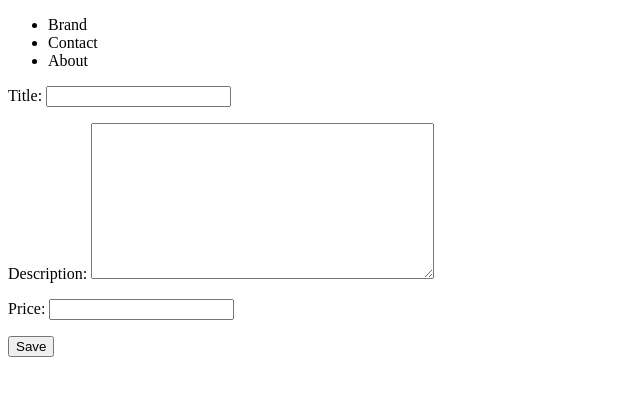
After one commit to t123eus/trydjango, a Django app: page /create/ in a window 1280 px wide. The commit adds this page. Shown: the top 396 px of the page, without its empty margins (0-640 px from the left). Run offline with Django 3.2, Linux system fonts and the light colour scheme.

Commit message:
django model forms

```diff
--- /dev/null
+++ b/src/products/forms.py
@@ -0,0 +1,12 @@
+from django import forms
+
+from .models import Product
+
+class ProductForm(forms.ModelForm):
+	class Meta:
+		model = Product
+		fields = [
+			'title',
+			'description',
+			'price'
+		]
--- a/src/products/models.py
+++ b/src/products/models.py
@@ -6,4 +6,4 @@ class Product(models.Model):
 	description = models.TextField(blank=False, null=True)
 	price 		= models.DecimalField(decimal_places=2, max_digits=10000)
 	summary		= models.TextField()
-	featured    = models.BooleanField()
+	featured    = models.BooleanField(default=True)
--- /dev/null
+++ b/src/products/templates/products/product_create.html
@@ -0,0 +1,8 @@
+{% extends 'base.html' %}
+
+{% block content %}
+<form method='POST'> {% csrf_token %}
+{{ form.as_p }}
+<input type='submit' value="Save" />
+</form>
+{% endblock content %}
--- a/src/templates/product/detail.html
+++ b/src/products/templates/products/product_detail.html
@@ -1,7 +1,7 @@
 {% extends 'base.html' %}
 
 {% block content %}
-<h1>{{ object.title }}</h1>
+<h1>In App template: {{ object.title }}</h1>
 <p>
 	{% if object.descrpition != '' and object.description != None %}
 		{{ object.description }}
--- a/src/products/views.py
+++ b/src/products/views.py
@@ -1,8 +1,23 @@
 from django.shortcuts import render
+
+from .forms import ProductForm
 
 from .models import Product
 
 # Create your views here.
+
+
+def product_create_view(request):
+	form = ProductForm(request.POST or None)
+	if form.is_valid():
+		form.save()
+		form = ProductForm()
+	context = {
+		'form': form
+	}
+	return render(request, "products/product_create.html", context)
+
+
 def product_detail_view(request):
 	obj = Product.objects.get(id=1)
 	# context = {
@@ -12,4 +27,4 @@ def product_detail_view(request):
 	context = {
 		'object': obj
 	}
-	return render(request, "product/detail.html", context)
+	return render(request, "products/product_detail.html", context)
--- a/src/templates/base.html
+++ b/src/templates/base.html
@@ -1,7 +1,7 @@
 <!doctype html>
 <html>
 <head>
-	<title>Robie sobie przykladowy tytul</title>
+	<title>MOJA zajebista apka</title>
 </head>
 <body>
 	{% include 'navbar.html' %}
--- a/src/trydjango/urls.py
+++ b/src/trydjango/urls.py
@@ -17,12 +17,13 @@ from django.contrib import admin
 from django.urls import path
 
 from pages.views import home_view, contact_view, about_view
-from products.views import product_detail_view
+from products.views import product_detail_view, product_create_view
 
 urlpatterns = [
 	path('', home_view, name='home'),
 	path('contact/', contact_view),
 	path('about/', about_view),
+    path('create/', product_create_view),
     path('product/', product_detail_view),
     path('admin/', admin.site.urls),
 ]
```
Also changed, not shown: src/db.sqlite3, src/products/migrations/0005_auto_20210519_1529.py (added).
